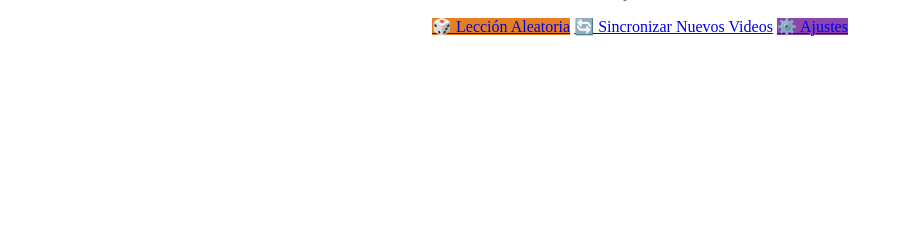
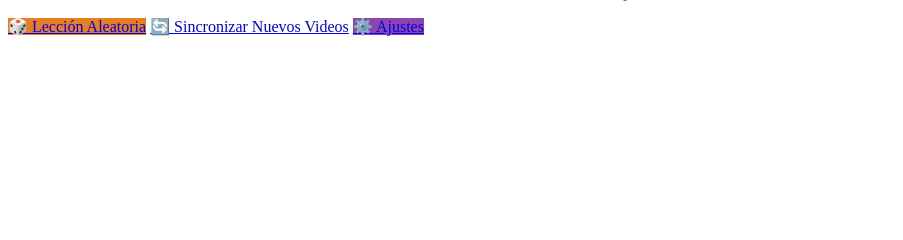
Before and after one commit to mramirezr09/english_app, a PHP site: page / in a window 1280 px wide. Shown: the part 84-324 px from the top of the page, without its empty margins (0-903 px from the left). Run offline with PHP 8.4, Linux system fonts and the light colour scheme; data that the repository does not hold is empty.

Commit message:
Update: Refactor actions div for better structure and styling

```diff
--- a/frontend/views/lessons/index.php
+++ b/frontend/views/lessons/index.php
@@ -7,7 +7,7 @@
     Completadas: <strong style="color:#2ecc71;"><?php echo $stats['completed']; ?></strong> /
     <?php echo $stats['total']; ?>
 </p>
-<div style="text-align: center;">
+<div class="actions">
     <a href="/random" class="btn" style="background:#e67e22">&#127922; Lecci&oacute;n Aleatoria</a>
     <a href="/sync" class="btn">&#128260; Sincronizar Nuevos Videos</a>
     <a href="/settings" class="btn" style="background:#8e44ad">&#9881;&#65039; Ajustes</a>
```
